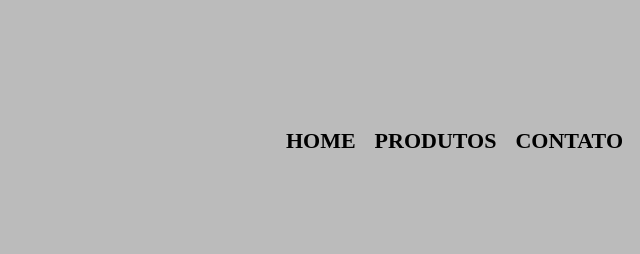
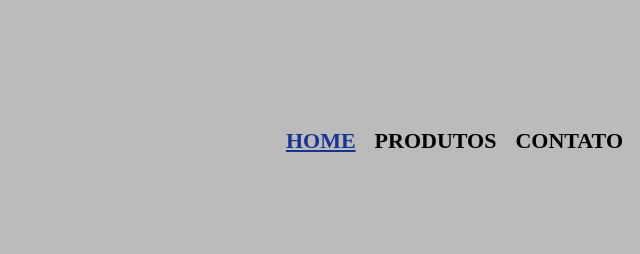
Before and after one commit to rhaynnelopes/formacao-front-end-alura, a plain HTML site: page Barbearia Alura/produtos.html in a window 1280 px wide. In both pictures the pointer is over the link "HOME". Shown: the top 254 px of the page, 487-1127 px from the left. Drawn offline with Linux system fonts and the light colour scheme.

Commit message:
Update no hover dos itens do menu

```diff
--- a/Barbearia Alura/produtos.css
+++ b/Barbearia Alura/produtos.css
@@ -30,6 +30,12 @@
         font-size: 22px;
         text-decoration: none;
         /* retira as decorações do texto. nesse caso, retirou o sublinhado */
+    }
+    nav a:hover {
+
+        color: #1b3295;
+        text-decoration: underline;
+
     }
 
     .produtos {
```
